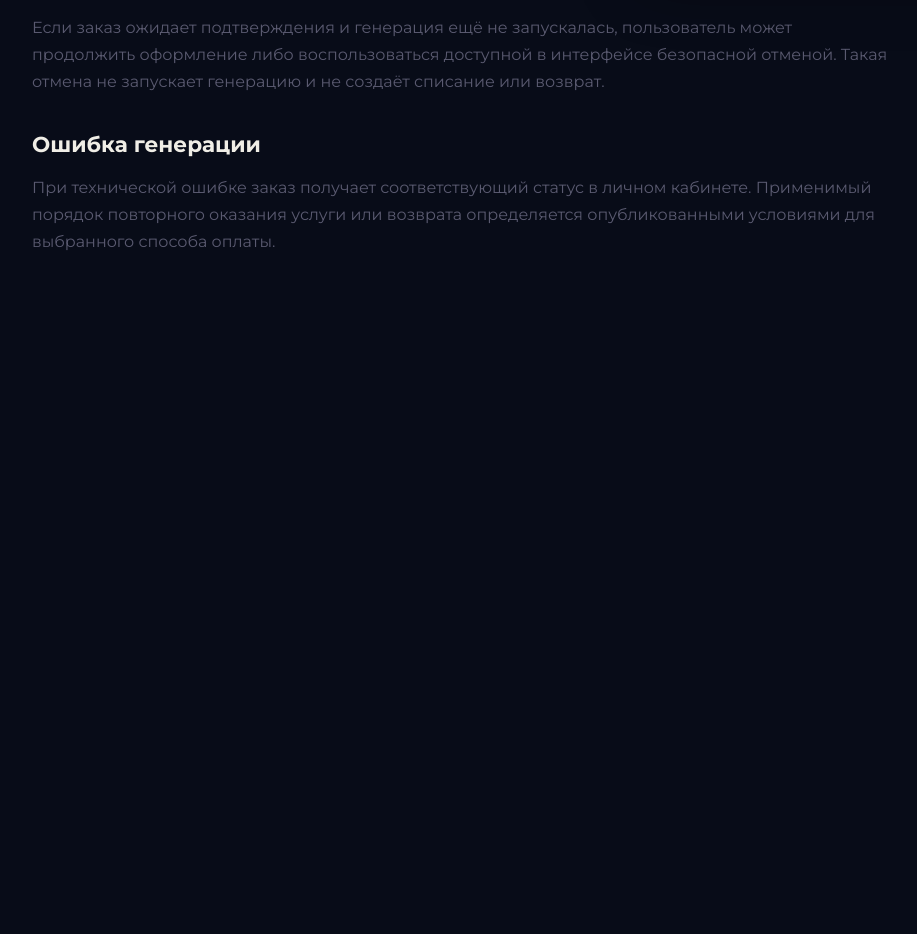
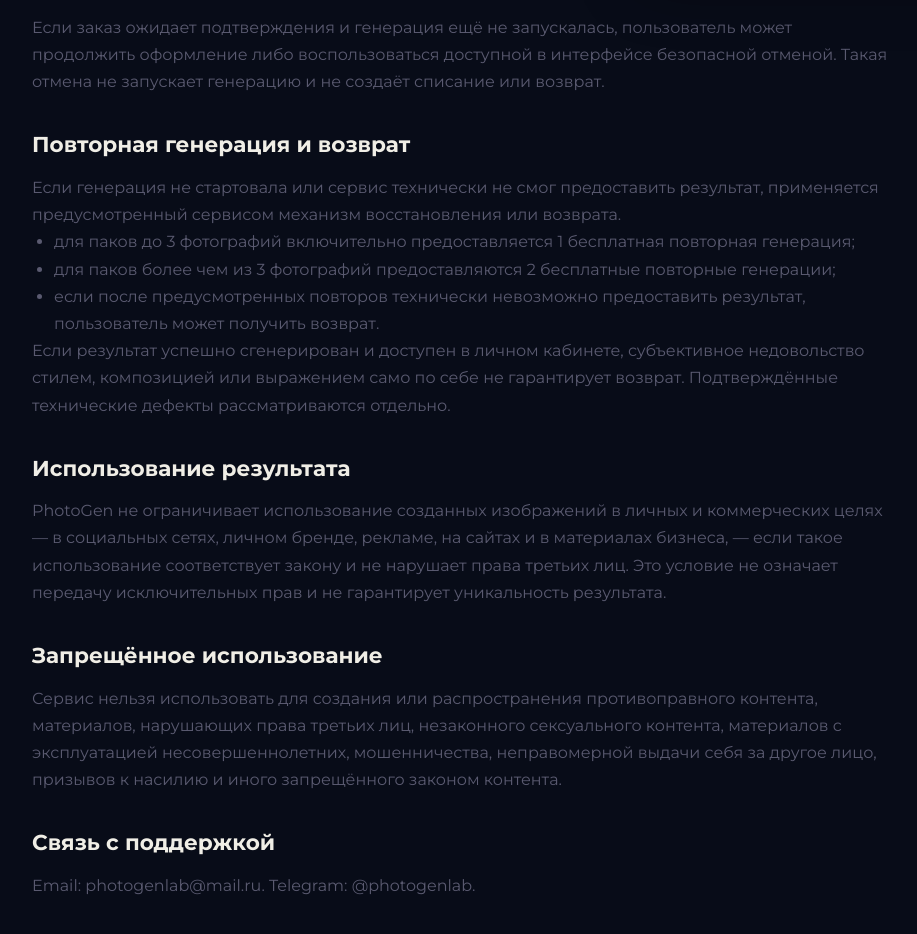
Before and after one commit to selyakate676-netizen/photogen, a Next.js app: page /offer in a window 1280 px wide. Shown: the part 820-1754 px from the top of the page, without its empty margins (178-1095 px from the left). Before the commit the page ends 1148 px from the top, so only its background shows below. Built offline with nearby package versions, Linux system fonts and the light colour scheme; no server answers.

Commit message:
docs(legal): add owner-approved service terms

```diff
--- a/src/app/offer/page.tsx
+++ b/src/app/offer/page.tsx
@@ -18,7 +18,7 @@ export default function OfferPage() {
 
         <section className={styles.section}>
           <h2>Генерация и результат</h2>
-          <p>После успешного подтверждения заказа сервис запускает генерацию. Её статус отображается в личном кабинете. При успешном завершении готовые изображения становятся доступны в разделе «Мои генерации». Результат AI-генерации может отличаться от исходных фотографий и творческих ожиданий.</p>
+          <p>После успешного подтверждения заказа сервис запускает генерацию. Её статус отображается в личном кабинете. Цифровая услуга считается оказанной после успешной генерации и предоставления пользователю доступа к готовым изображениям в личном кабинете. Результат AI-генерации может отличаться от исходных фотографий и творческих ожиданий.</p>
         </section>
 
         <section className={styles.section}>
@@ -27,8 +27,29 @@ export default function OfferPage() {
         </section>
 
         <section className={styles.section}>
-          <h2>Ошибка генерации</h2>
-          <p>При технической ошибке заказ получает соответствующий статус в личном кабинете. Применимый порядок повторного оказания услуги или возврата определяется опубликованными условиями для выбранного способа оплаты.</p>
+          <h2>Повторная генерация и возврат</h2>
+          <p>Если генерация не стартовала или сервис технически не смог предоставить результат, применяется предусмотренный сервисом механизм восстановления или возврата.</p>
+          <ul>
+            <li>для паков до 3 фотографий включительно предоставляется 1 бесплатная повторная генерация;</li>
+            <li>для паков более чем из 3 фотографий предоставляются 2 бесплатные повторные генерации;</li>
+            <li>если после предусмотренных повторов технически невозможно предоставить результат, пользователь может получить возврат.</li>
+          </ul>
+          <p>Если результат успешно сгенерирован и доступен в личном кабинете, субъективное недовольство стилем, композицией или выражением само по себе не гарантирует возврат. Подтверждённые технические дефекты рассматриваются отдельно.</p>
+        </section>
+
+        <section className={styles.section}>
+          <h2>Использование результата</h2>
+          <p>PhotoGen не ограничивает использование созданных изображений в личных и коммерческих целях — в социальных сетях, личном бренде, рекламе, на сайтах и в материалах бизнеса, — если такое использование соответствует закону и не нарушает права третьих лиц. Это условие не означает передачу исключительных прав и не гарантирует уникальность результата.</p>
+        </section>
+
+        <section className={styles.section}>
+          <h2>Запрещённое использование</h2>
+          <p>Сервис нельзя использовать для создания или распространения противоправного контента, материалов, нарушающих права третьих лиц, незаконного сексуального контента, материалов с эксплуатацией несовершеннолетних, мошенничества, неправомерной выдачи себя за другое лицо, призывов к насилию и иного запрещённого законом контента.</p>
+        </section>
+
+        <section className={styles.section}>
+          <h2>Связь с поддержкой</h2>
+          <p>Email: <a href="mailto:photogenlab@mail.ru">photogenlab@mail.ru</a>. Telegram: <a href="https://t.me/photogenlab">@photogenlab</a>.</p>
         </section>
       </article>
     </main>
--- a/src/app/privacy/page.tsx
+++ b/src/app/privacy/page.tsx
@@ -41,6 +41,10 @@ export default function PrivacyPage() {
           <h2>Cookies и аналитика</h2>
           <p>PhotoGen использует необходимые cookies для авторизации и работы сервиса. Яндекс Метрика загружается после согласия пользователя на аналитические cookies.</p>
         </section>
+        <section className={styles.section}>
+          <h2>Связь по вопросам данных</h2>
+          <p>Email: <a href="mailto:photogenlab@mail.ru">photogenlab@mail.ru</a>. Telegram: <a href="https://t.me/photogenlab">@photogenlab</a>.</p>
+        </section>
       </article>
     </main>
   );
--- a/src/components/FAQ.tsx
+++ b/src/components/FAQ.tsx
@@ -28,7 +28,7 @@ const faqs = [
   },
   {
     question: 'Где можно использовать созданные фото?',
-    answer: 'Изображения можно скачивать и использовать для личных задач. Условия коммерческого использования зависят от применимых правил сервиса и сторонних AI-провайдеров.',
+    answer: 'PhotoGen не ограничивает использование результатов в личных и коммерческих целях — в социальных сетях, личном бренде, рекламе, на сайтах и в материалах бизнеса, — если это соответствует закону и не нарушает права третьих лиц.',
   },
   {
     question: 'Нужно ли мне уметь работать с искусственным интеллектом?',
--- a/src/components/Footer.tsx
+++ b/src/components/Footer.tsx
@@ -28,6 +28,8 @@ export default function Footer() {
               <h4>Поддержка</h4>
               <ul>
                 <li><Link href="/#faq">FAQ</Link></li>
+                <li><a href="mailto:photogenlab@mail.ru">photogenlab@mail.ru</a></li>
+                <li><a href="https://t.me/photogenlab">Telegram: @photogenlab</a></li>
               </ul>
             </div>
             <div className={styles.footerCol}>
```
Also changed, not shown: src/app/generation-consent/page.tsx (+11 -1 lines), 1 other file (tests, documents, lock files or other folders).
